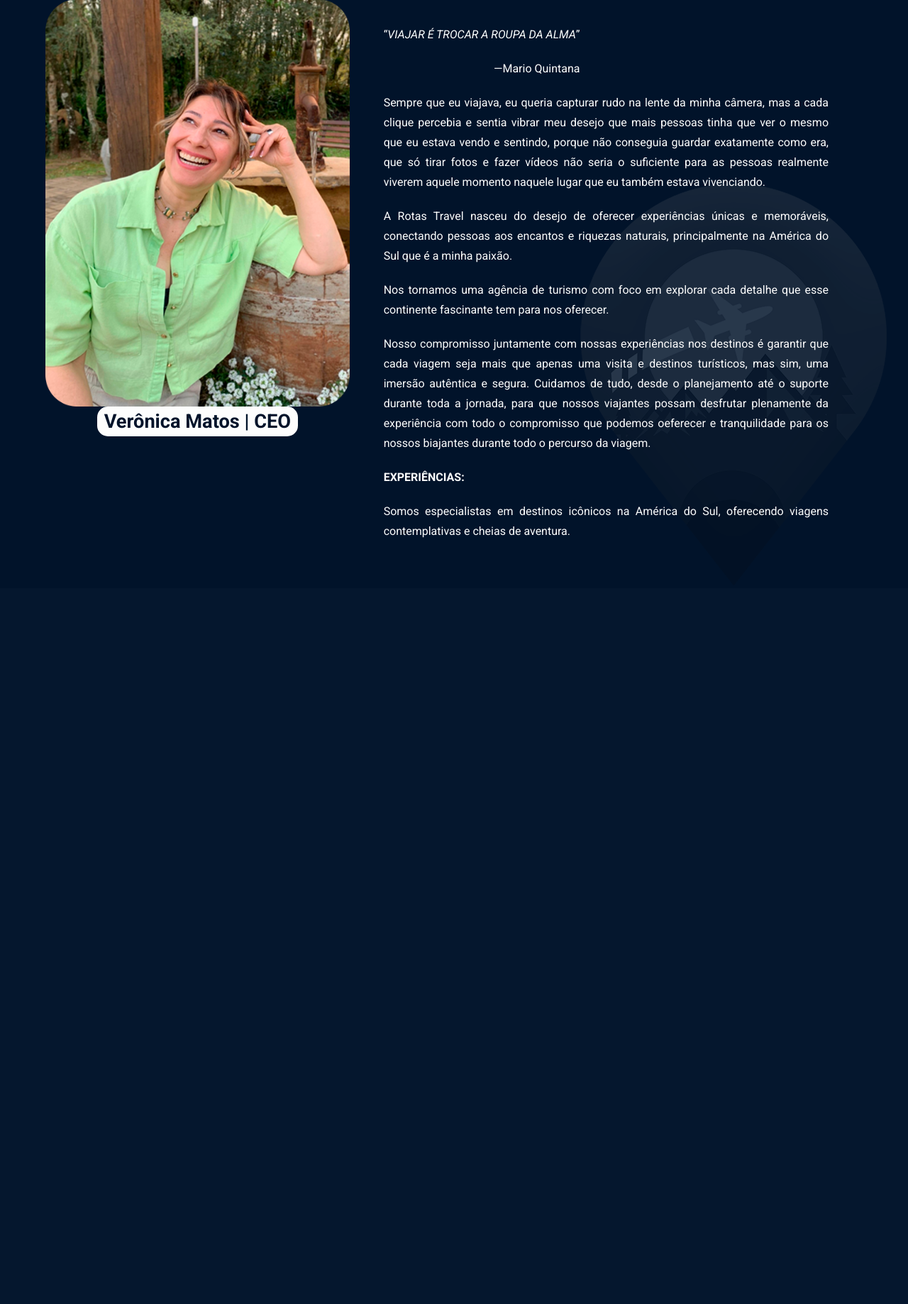
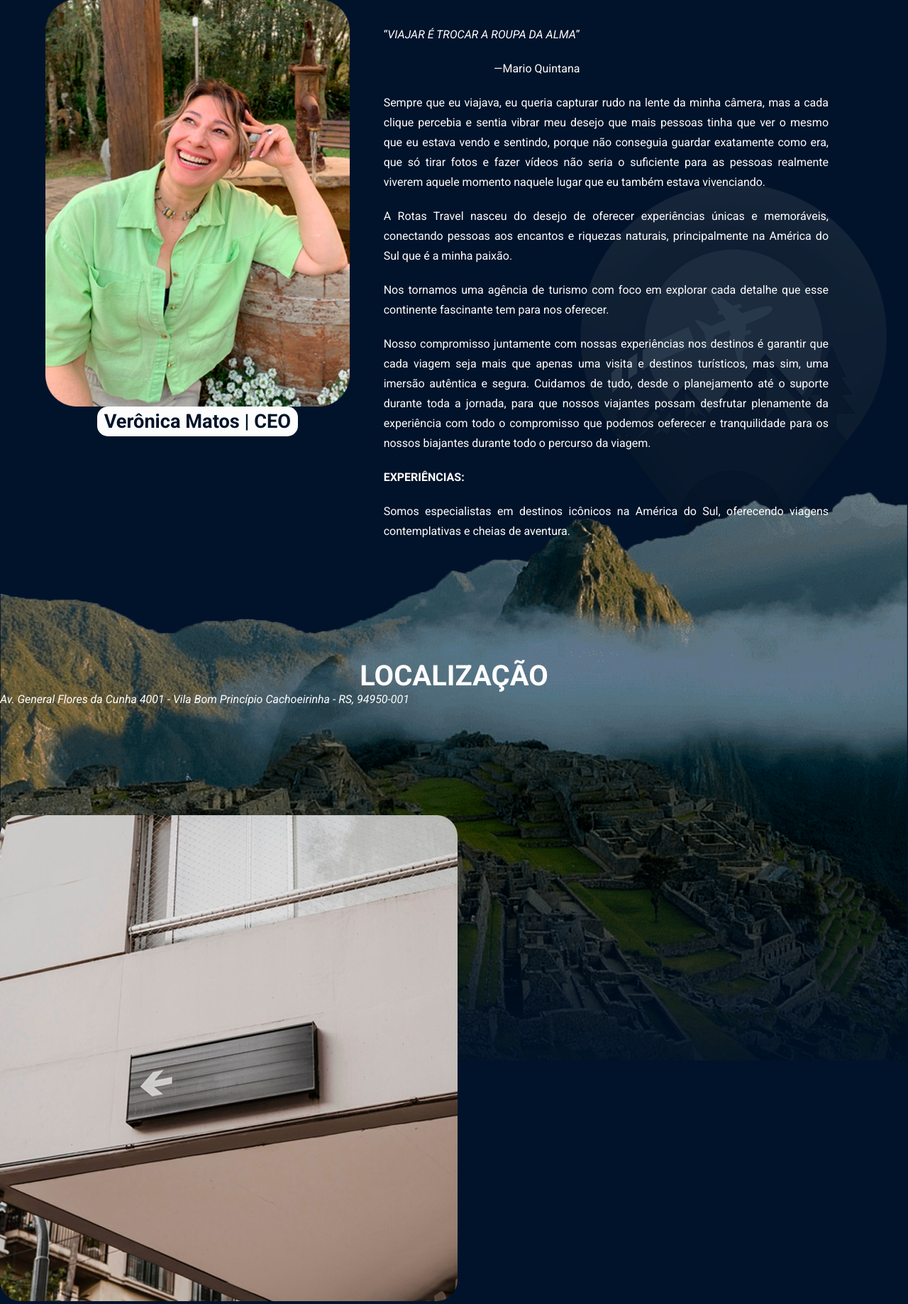
Before and after one commit to otiagosantos/rotastravel-landingpage, a PHP site: page / in a window 1280 px wide. Shown: the part 2005-3843 px from the top of the page at 71% size. Before the commit the page ends 2763 px from the top, so only its background shows below. Run offline with PHP 8.4, Linux system fonts and the light colour scheme; grey boxes are pictures that could not be loaded.

Commit message:
start localizacao section.

```diff
--- a/index.php
+++ b/index.php
@@ -19,6 +19,7 @@
     <link rel="stylesheet" href="/styles/hero.css" />
     <link rel="stylesheet" href="/styles/destinos.css" />
     <link rel="stylesheet" href="/styles/historia.css" />
+    <link rel="stylesheet" href="/styles/localizacao.css" />
 
     <script src="/scripts/global.js" defer></script>
     <script src="/scripts/header.js" defer></script>
@@ -158,7 +159,27 @@
                 <img src="/assets/images/logo-com-pouca-opacidade-pg 3.png" alt="">
             </div>
         </section>
-
+        <section id="localizacao">
+            <div id="localizacao_bg">
+                <img src="/assets/images/machupichu-pg-4.png" alt="">
+            </div>
+            <div id="localizacao_title">
+                <h3 class="title">Localização</h3>
+            </div>
+            <address>
+                Av. General Flores da Cunha
+                4001 - Vila Bom Princípio
+                Cachoeirinha - RS, 94950-001
+            </address>
+            <div id="localizacao_content">
+                <div id="localizacao_left-side-content">
+                <iframe src="https://www.google.com/maps/embed?pb=!1m18!1m12!1m3!1d3457.503783219253!2d-51.0816023229049!3d-29.93618467497824!2m3!1f0!2f0!3f0!3m2!1i1024!2i768!4f13.1!3m3!1m2!1s0x951973ec157658bf%3A0xcbe2a77ce2c47056!2sAv.%20Gen.%20Flores%20da%20Cunha%2C%204001%20-%20Vila%20Bom%20Principio%2C%20Cachoeirinha%20-%20RS%2C%2094950-001!5e0!3m2!1spt-BR!2sbr!4v1738736068186!5m2!1spt-BR!2sbr"  style="border:0;" allowfullscreen="" loading="lazy" referrerpolicy="no-referrer-when-downgrade"></iframe>
+                </div>
+                <div id="localizacao_left-side-content">
+                    <img src="/assets/images/fachada-pg-4.png" alt="Imagem da fachada da Rotas Travel.">
+                </div>
+            </div>
+        </section>
     </main>
 
 
--- /dev/null
+++ b/styles/localizacao.css
@@ -0,0 +1,24 @@
+#localizacao {
+    display: flex;
+    flex-direction: column;
+
+    position: relative;
+
+    padding-top: 100px;
+}
+
+#localizacao_bg {
+    position: absolute;
+    top: 0;
+    z-index: -2;
+    transform: translateY(-15%);
+
+    width: 100vw;
+}
+#localizacao_bg img {
+    width: 100%;
+}
+
+#localizacao_title {
+
+}
```
Also changed, not shown: assets/images/machupichu-pg-4.png, 1 other file.
